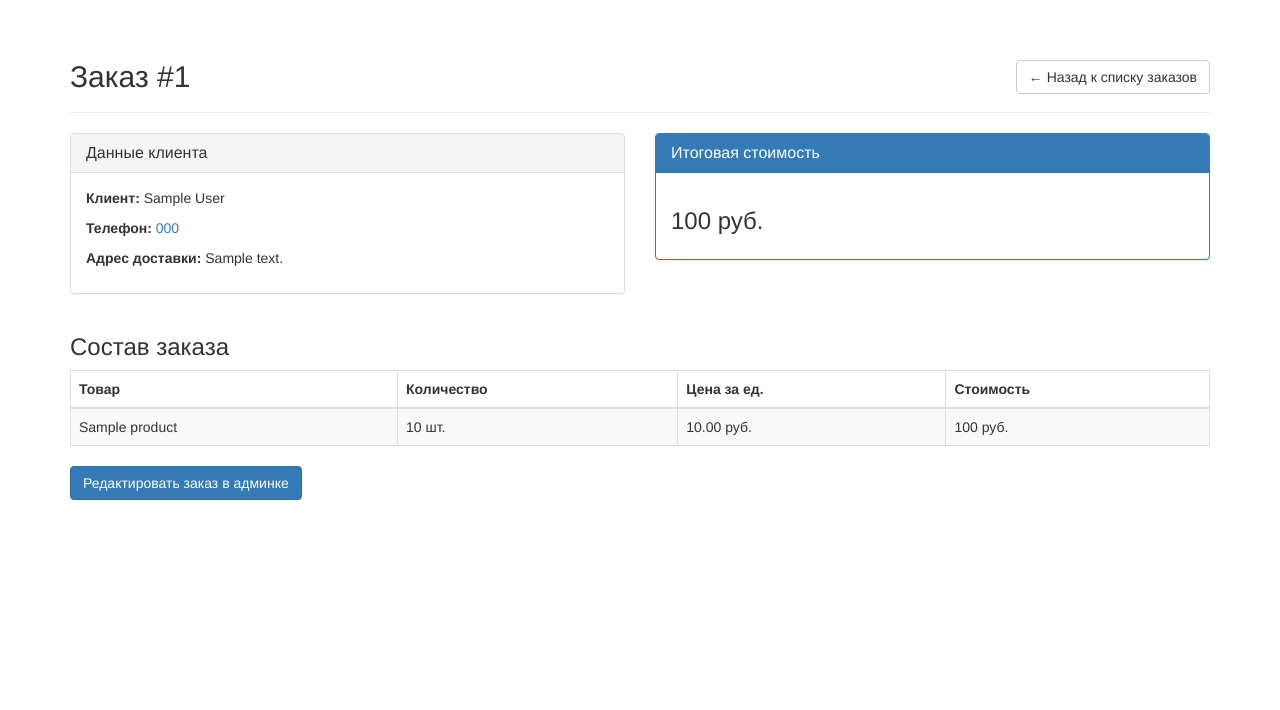
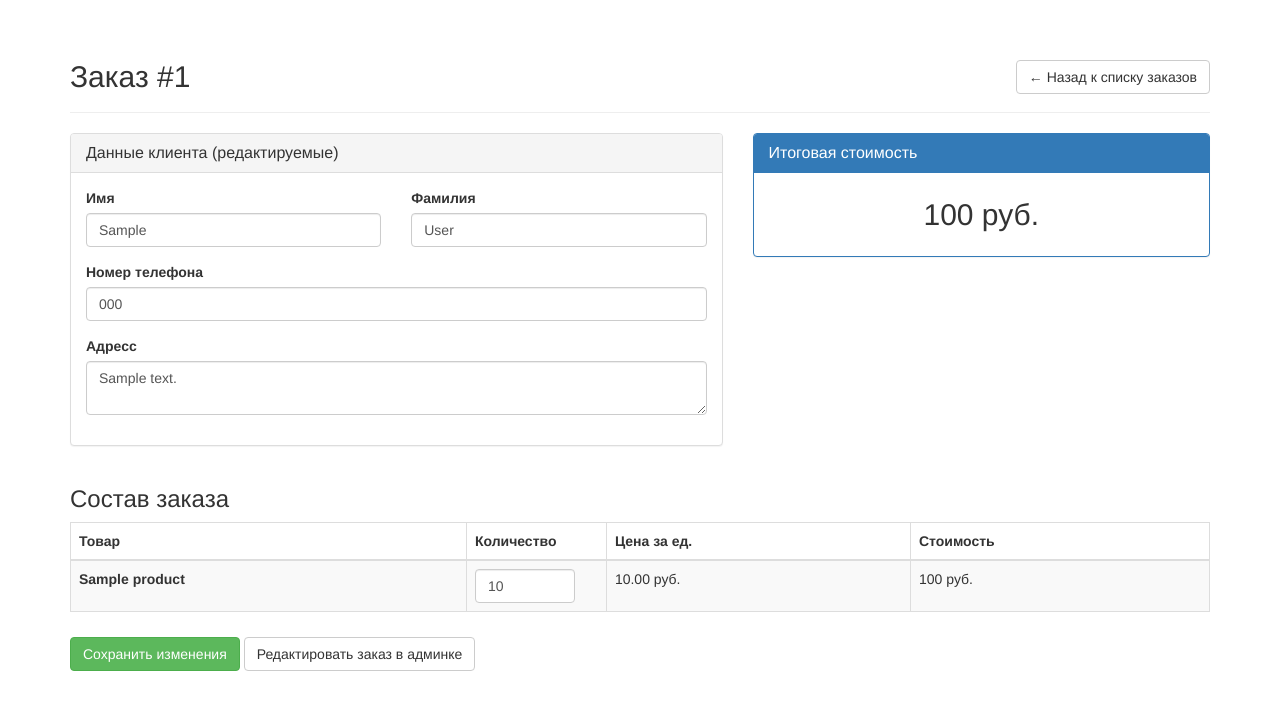
Before and after one commit to Denischerov2312/STAR_BURGET_2, a Django app: page /manager/orders/1/ in a window 1280 px wide. Shown: the part 52-762 px from the top of the page. Run offline with Django 3.2, Linux system fonts and the light colour scheme; a user stored in the database is signed in; tables that the repository leaves empty hold one stand-in row (values such as "Sample post"); parts of the project's set-up code (start-up, migrations or seed data) failed here and were passed over; some libraries are stand-ins or nearby versions.

Commit message:
Реализовал редактирование заказа на странице менджера

```diff
--- /dev/null
+++ b/restaurateur/forms.py
@@ -0,0 +1,31 @@
+from django import forms
+from django.forms import inlineformset_factory
+from foodcartapp.models import Order, OrderItem
+
+
+class OrderForm(forms.ModelForm):
+    class Meta:
+        model = Order
+        fields = ['firstname', 'lastname', 'phonenumber', 'address']
+        widgets = {
+            'firstname': forms.TextInput(attrs={'class': 'form-control'}),
+            'lastname': forms.TextInput(attrs={'class': 'form-control'}),
+            'phonenumber': forms.TextInput(attrs={'class': 'form-control'}),
+            'address': forms.Textarea(attrs={'class': 'form-control', 'rows': 2}),
+        }
+
+
+OrderItemFormSet = inlineformset_factory(
+    Order,
+    OrderItem,
+    fields=['quantity'],
+    extra=0,
+    can_delete=False,
+    widgets={
+        'quantity': forms.NumberInput(attrs={
+            'class': 'form-control',
+            'min': 1,
+            'style': 'max-width: 100px;',
+        }),
+    }
+)
--- a/restaurateur/templates/order_details.html
+++ b/restaurateur/templates/order_details.html
@@ -9,63 +9,93 @@
       <h2>Заказ #{{ order.id }}</h2>
     </div>
 
+    <form method="post">
+      {% csrf_token %}
+
       <div class="row">
-      <div class="col-md-6">
+        <div class="col-md-7">
           <div class="panel panel-default">
             <div class="panel-heading">
-            <h3 class="panel-title">Данные клиента</h3>
+              <h3 class="panel-title">Данные клиента (редактируемые)</h3>
             </div>
             <div class="panel-body">
-            <p><strong>Клиент:</strong> {{ order.firstname }} {{ order.lastname }}</p>
-            <p>
-              <strong>Телефон:</strong>
-              {% if order.phonenumber %}
-                <a href="tel:{{ order.phonenumber }}">{{ order.phonenumber }}</a>
-              {% else %}
-                не указан
-              {% endif %}
-            </p>
-            <p><strong>Адрес доставки:</strong> {{ order.address }}</p>
+              <div class="row">
+                <div class="col-md-6 form-group {% if form.firstname.errors %}has-error{% endif %}">
+                  <label>{{ form.firstname.label }}</label>
+                  {{ form.firstname }}
+                  <span class="text-danger">{{ form.firstname.errors }}</span>
+                </div>
+                <div class="col-md-6 form-group {% if form.lastname.errors %}has-error{% endif %}">
+                  <label>{{ form.lastname.label }}</label>
+                  {{ form.lastname }}
+                  <span class="text-danger">{{ form.lastname.errors }}</span>
+                </div>
+              </div>
+
+              <div class="form-group {% if form.phonenumber.errors %}has-error{% endif %}">
+                <label>{{ form.phonenumber.label }}</label>
+                {{ form.phonenumber }}
+                <span class="text-danger">{{ form.phonenumber.errors }}</span>
+              </div>
+
+              <div class="form-group {% if form.address.errors %}has-error{% endif %}">
+                <label>{{ form.address.label }}</label>
+                {{ form.address }}
+                <span class="text-danger">{{ form.address.errors }}</span>
+              </div>
             </div>
           </div>
         </div>
 
-      <div class="col-md-6">
+        <div class="col-md-5">
           <div class="panel panel-primary">
             <div class="panel-heading">
               <h3 class="panel-title">Итоговая стоимость</h3>
             </div>
-          <div class="panel-body">
-            <h3>{{ order.total_cost|default:"0" }} руб.</h3>
+            <div class="panel-body text-center">
+              <h2 style="margin: 10px 0;">{{ order.total_cost|default:"0" }} руб.</h2>
             </div>
           </div>
         </div>
       </div>
 
       <h3>Состав заказа</h3>
+      {{ formset.management_form }}
       <table class="table table-bordered table-striped">
         <thead>
           <tr>
             <th>Товар</th>
-          <th>Количество</th>
+            <th style="width: 140px;">Количество</th>
             <th>Цена за ед.</th>
             <th>Стоимость</th>
           </tr>
         </thead>
         <tbody>
-        {% for item in order.items.all %}
+          {% for item_form in formset %}
             <tr>
-            <td>{{ item.product.name }}</td>
-            <td>{{ item.quantity }} шт.</td>
-            <td>{{ item.price }} руб.</td>
-            <td>{% widthratio item.price 1 item.quantity %} руб.</td>
+              <td>
+                {{ item_form.id }}
+                <strong>{{ item_form.instance.product.name }}</strong>
+              </td>
+              <td>
+                <div class="{% if item_form.quantity.errors %}has-error{% endif %}">
+                  {{ item_form.quantity }}
+                  <span class="text-danger">{{ item_form.quantity.errors }}</span>
+                </div>
+              </td>
+              <td>{{ item_form.instance.price }} руб.</td>
+              <td>{% widthratio item_form.instance.price 1 item_form.instance.quantity %} руб.</td>
             </tr>
           {% endfor %}
         </tbody>
       </table>
 
-    <a href="{% url 'admin:foodcartapp_order_change' order.id %}?next={{ request.path|urlencode }}" class="btn btn-primary">
+      <div style="margin-top: 25px; margin-bottom: 50px;">
+        <button type="submit" class="btn btn-success">Сохранить изменения</button>
+        <a href="{% url 'admin:foodcartapp_order_change' order.id %}?next={{ request.path|urlencode }}" class="btn btn-default">
           Редактировать заказ в админке
         </a>
       </div>
+    </form>
+  </div>
 {% endblock %}
--- a/restaurateur/views.py
+++ b/restaurateur/views.py
@@ -9,6 +9,7 @@ from django.contrib.auth import views as auth_views
 
 
 from foodcartapp.models import Product, Restaurant, Order
+from .forms import OrderForm, OrderItemFormSet
 
 
 class Login(forms.Form):
@@ -107,4 +108,47 @@ def view_order(request, order_id):
         Order.objects.count_total_cost().prefetch_related('items__product'),
         id=order_id
     )
-    return render(request, 'order_details.html', context={'order': order})
+
+    if request.method == 'POST':
+        form = OrderForm(request.POST, instance=order)
+        formset = OrderItemFormSet(request.POST, instance=order)
+
+        if form.is_valid() and formset.is_valid():
+            form.save()
+            formset.save()
+            return redirect('restaurateur:view_order', order_id=order.id)
+    else:
+        form = OrderForm(instance=order)
+        formset = OrderItemFormSet(instance=order)
+
+    return render(
+        request,
+        'order_details.html',
+        context={
+            'order': order,
+            'form': form,
+            'formset': formset,
+        }
+    )
+
+@user_passes_test(is_manager, login_url='restaurateur:login')
+def edit_order(request, order_id):
+    order = get_object_or_404(Order, id=order_id)
+
+    if request.method == 'POST':
+        order_form = OrderForm(request.POST, instance=order)
+        formset = OrderItemFormSet(request.POST, instance=order)
+
+        if order_form.is_valid() and formset.is_valid():
+            order_form.save()
+            formset.save()
+            return redirect('restaurateur:view_order', order_id=order.id)
+    else:
+        order_form = OrderForm(instance=order)
+        formset = OrderItemFormSet(instance=order)
+
+    return render(request, 'order_edit.html', {
+        'order': order,
+        'order_form': order_form,
+        'formset': formset,
+    })
```
Lines whose indentation alone changed are shown as unchanged.
